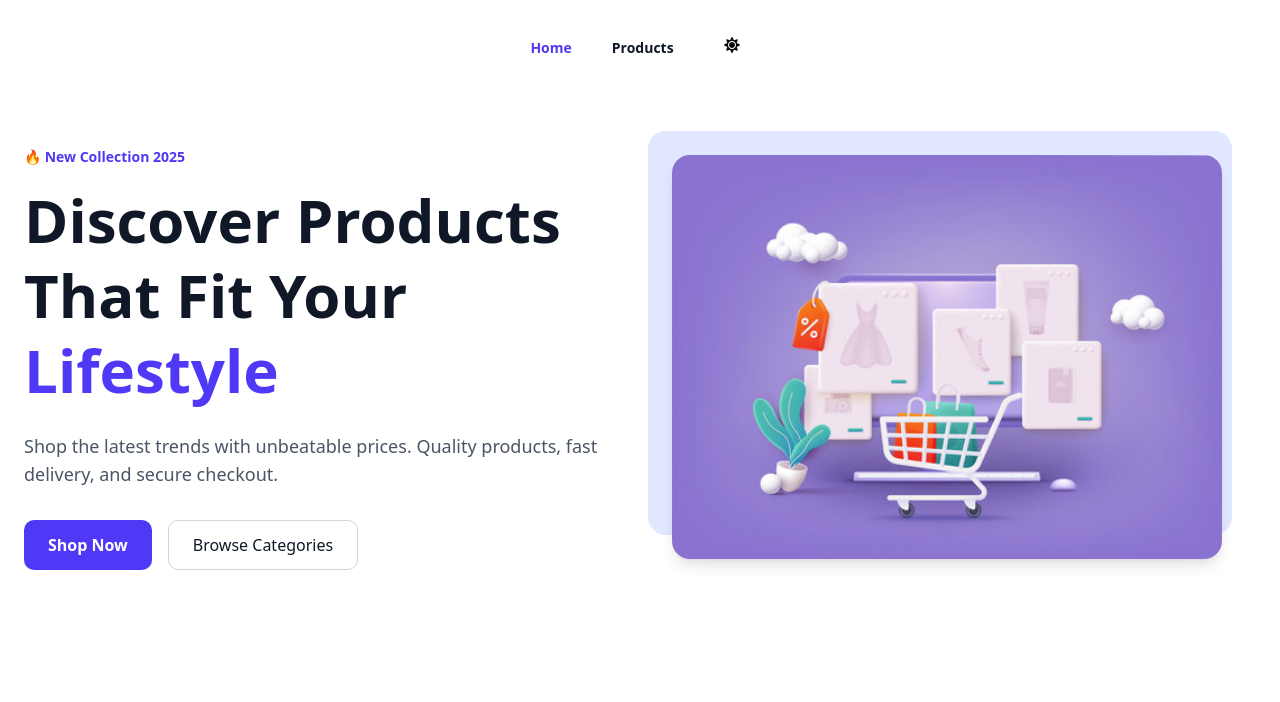
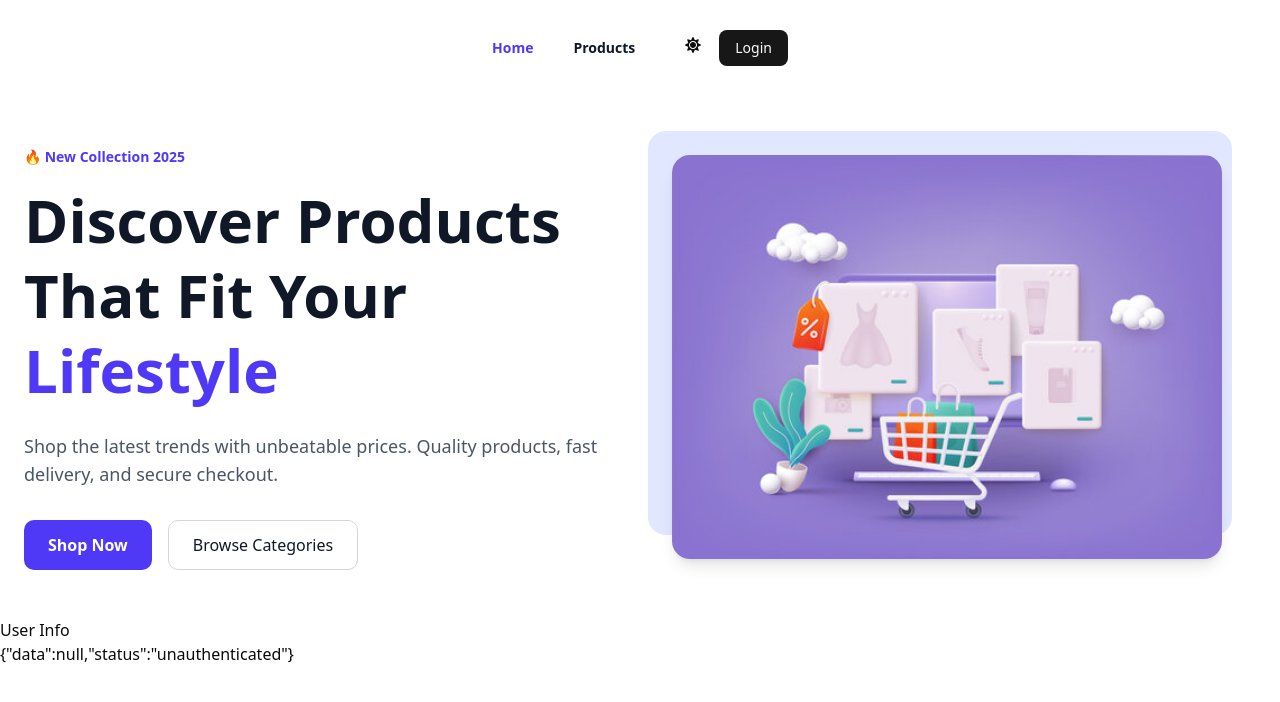
Before and after one commit to Mohotasir/Next.js_Recap_with_project, a Next.js app: page / in a window 1280 px wide. Shown: the top 702 px of the page. Built offline with nearby package versions, Linux system fonts and the light colour scheme; no server answers.

Commit message:
added: next OAUTH

```diff
--- /dev/null
+++ b/app/api/auth/[...nextauth]/route.js
@@ -0,0 +1,33 @@
+import NextAuth from "next-auth"
+import CredentialsProvider from "next-auth/providers/credentials"
+const handler = NextAuth({
+   providers: [
+      CredentialsProvider({
+        // The name to display on the sign in form (e.g. "Sign in with...")
+        name: "Credentials",
+        // `credentials` is used to generate a form on the sign in page.
+        // You can specify which fields should be submitted, by adding keys to the `credentials` object.
+        // e.g. domain, username, password, 2FA token, etc.
+        // You can pass any HTML attribute to the <input> tag through the object.
+        credentials: {
+          username: { label: "Username", type: "text", placeholder: "jsmith" },
+          password: { label: "Password", type: "password" }
+        },
+        async authorize(credentials, req) {
+          // Add logic here to look up the user from the credentials supplied
+          const user = { id: "1", name: "J Smith", email: "jsmith@example.com" }
+
+          if (user) {
+            // Any object returned will be saved in `user` property of the JWT
+            return user
+          } else {
+            // If you return null then an error will be displayed advising the user to check their details.
+            return null
+
+            // You can also Reject this callback with an Error thus the user will be sent to the error page with the error message as a query parameter
+          }
+        }
+      })
+    ]
+})
+export { handler as GET, handler as POST }
--- /dev/null
+++ b/app/components/LoginButton.jsx
@@ -0,0 +1,11 @@
+"use client"
+import React from 'react'
+import { Button } from '../../components/ui/button'
+import { signIn } from 'next-auth/react'
+export default function LoginButton() {
+  return (
+    <div>
+       <Button onClick={() => signIn()} variant='default'>Login</Button>
+    </div>
+  )
+}
--- a/app/components/Navbar.jsx
+++ b/app/components/Navbar.jsx
@@ -4,6 +4,7 @@ import Link from "next/link"
 import { usePathname } from "next/navigation"
 import { useEffect, useState } from "react"
 import ThemeToggle from "./theme-toggle"
+import LoginButton from "./LoginButton"
 
 export default function Navbar() {
   const [scrolled, setScrolled] = useState(false)
@@ -40,7 +41,10 @@ export default function Navbar() {
         <Link href="/product" className={linkClass("/product")}>
           Products
         </Link>
-        <ThemeToggle />
+         <div className="flex items-center gap-2">
+         <ThemeToggle />
+         <LoginButton />
+         </div>
       </div>
     </nav>
   )
--- a/app/components/productCard.jsx
+++ b/app/components/productCard.jsx
@@ -1,4 +1,5 @@
 import Image from "next/image";
+import { Button } from "../../components/ui/button";
 
 export default function ProductCard({ product }) {
   return (
@@ -57,10 +58,12 @@ export default function ProductCard({ product }) {
         ))}
       </div>
 
-      {/* Button */}
-      <button className="mt-4 w-full bg-black text-white py-2 rounded-lg hover:bg-gray-800 transition">
+      <Button
+        variant="outline"
+        className="mt-4 w-full"
+      >
         Add to Cart
-      </button>
+      </Button>
     </div>
   );
 }
--- /dev/null
+++ b/app/components/userInfo.jsx
@@ -0,0 +1,14 @@
+"use client"
+import React from 'react'
+import { useSession } from 'next-auth/react'
+export default function UserInfo() {
+  const session = useSession()
+  return (
+    <div>
+      <h1>User Info</h1>
+      <div>
+          {JSON.stringify(session)}
+      </div>
+    </div>
+  )
+}
--- a/app/layout.js
+++ b/app/layout.js
@@ -1,5 +1,6 @@
 import { Geist, Geist_Mono } from "next/font/google";
 import "./globals.css";
+import NextAuthSessionPorovider from "./providers/NextAuthSessionPorovider";
 import Navbar from "./components/Navbar";
 import { ThemeProvider } from "next-themes";
 const geistSans = Geist({
@@ -20,12 +21,14 @@ export const metadata = {
 export default function RootLayout({ children }) {
    return (
       <html lang="en" suppressHydrationWarning>
+         <NextAuthSessionPorovider>
             <body className={`${geistSans.variable} ${geistMono.variable} pt-24 antialiased`}>
                <ThemeProvider attribute="class" defaultTheme="system" enableSystem>
                   <Navbar />
                   <main>{children}</main>
                </ThemeProvider>
             </body>
+         </NextAuthSessionPorovider>
       </html>
    );
 }
--- a/app/page.js
+++ b/app/page.js
@@ -1,4 +1,5 @@
 import Image from "next/image";
+import UserInfo from "./components/userInfo";
 
 export default function Home() {
   return (
@@ -45,6 +46,7 @@ export default function Home() {
     </div>
 
   </section>
+    <UserInfo />
 </div>
 
   );
--- /dev/null
+++ b/app/providers/NextAuthSessionPorovider.jsx
@@ -0,0 +1,10 @@
+"use client"
+import { SessionProvider } from "next-auth/react"
+
+export default function App({children}) {
+  return (
+    <SessionProvider>
+      {children}
+    </SessionProvider>
+  )
+}
--- a/package.json
+++ b/package.json
@@ -15,6 +15,7 @@
     "clsx": "^2.1.1",
     "lucide-react": "^0.563.0",
     "next": "16.1.1",
+    "next-auth": "^4.24.13",
     "next-themes": "^0.4.6",
     "react": "19.2.3",
     "react-dom": "19.2.3",
```
Also changed, not shown: 1 other file (tests, documents, lock files or other folders). Lines whose indentation alone changed are shown as unchanged.
